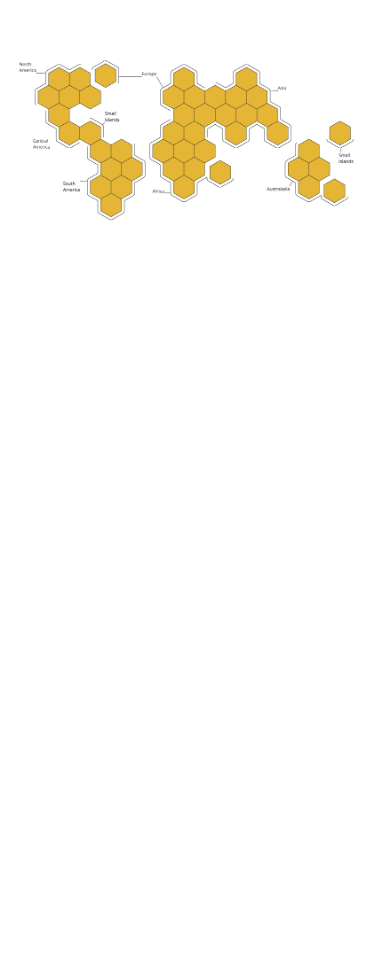
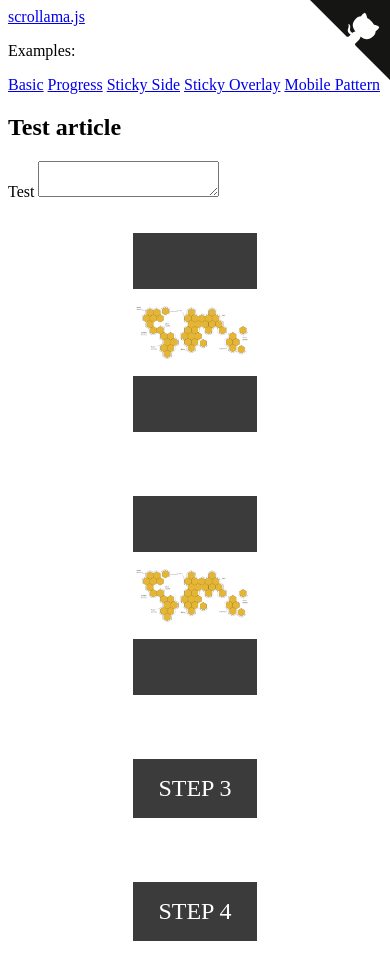
Before and after one commit to alliekrugman/evergreen, a plain HTML site: page index.html in a window 390 px wide. Before the commit the page ends 844 px from the top, so only its background shows below. Drawn offline with Linux system fonts and the light colour scheme.

Commit message:
Update index.html

```diff
--- a/index.html
+++ b/index.html
@@ -1,3 +1,81 @@
+
+<!DOCTYPE html>
+<html>
+
+<head>
+	<meta charset="utf-8" />
+	<meta http-equiv="X-UA-Compatible" content="IE=edge" />
+	<title>Test Scroll</title>
+	<meta name="description" content="Scrollama: Basic Example" />
+	<meta name="viewport" content="width=device-width, initial-scale=1" />
+	<link rel="stylesheet" href="../style.css" />
+	<style>
+		#scrolly {
+			position: relative;
+		}
+
+		article {
+			position: relative;
+			padding: 0 1rem;
+			margin: 0 auto;
+			width: 33%;
+		}
+
+		.step {
+			margin: 2rem auto 4rem auto;
+			background-color: #3b3b3b;
+			color: #fff;
+		}
+
+		.step.is-active {
+			background-color: goldenrod;
+			color: #3b3b3b;
+		}
+
+		.step p {
+			text-align: center;
+			padding: 1rem;
+			font-size: 1.5rem;
+		}
+	</style>
+</head>
+
+<body>
+	<a href="https://github.com/russellsamora/scrollama" target="_blank" class="github-corner"
+		aria-label="View source on GitHub"><svg width="80" height="80" viewBox="0 0 250 250"
+			style="fill:#151513; color:#fff; position: absolute; top: 0; border: 0; right: 0;" aria-hidden="true">
+			<path d="M0,0 L115,115 L130,115 L142,142 L250,250 L250,0 Z"></path>
+			<path
+				d="M128.3,109.0 C113.8,99.7 119.0,89.6 119.0,89.6 C122.0,82.7 120.5,78.6 120.5,78.6 C119.2,72.0 123.4,76.3 123.4,76.3 C127.3,80.9 125.5,87.3 125.5,87.3 C122.9,97.6 130.6,101.9 134.4,103.2"
+				fill="currentColor" style="transform-origin: 130px 106px;" class="octo-arm"></path>
+			<path
+				d="M115.0,115.0 C114.9,115.1 118.7,116.5 119.8,115.4 L133.7,101.6 C136.9,99.2 139.9,98.4 142.2,98.6 C133.8,88.0 127.5,74.4 143.8,58.0 C148.5,53.4 154.0,51.2 159.7,51.0 C160.3,49.4 163.2,43.6 171.4,40.1 C171.4,40.1 176.1,42.5 178.8,56.2 C183.1,58.6 187.2,61.8 190.9,65.4 C194.5,69.0 197.7,73.2 200.1,77.6 C213.8,80.2 216.3,84.9 216.3,84.9 C212.7,93.1 206.9,96.0 205.4,96.6 C205.1,102.4 203.0,107.8 198.3,112.5 C181.9,128.9 168.3,122.5 157.7,114.1 C157.9,116.9 156.7,120.9 152.7,124.9 L141.0,136.5 C139.8,137.7 141.6,141.9 141.8,141.8 Z"
+				fill="currentColor" class="octo-body"></path>
+		</svg></a>
+	<main>
+		<nav>
+			<a href="https://github.com/russellsamora/scrollama">scrollama.js</a>
+			<div class="nav__examples">
+				<p>Examples:</p>
+				<a href="https://russellsamora.github.io/scrollama/basic">Basic</a>
+				<a href="https://russellsamora.github.io/scrollama/progress">Progress</a>
+				<a href="https://russellsamora.github.io/scrollama/sticky-side">Sticky Side</a>
+				<a href="https://russellsamora.github.io/scrollama/sticky-overlay">Sticky Overlay</a>
+				<a href="https://russellsamora.github.io/scrollama/mobile-pattern">Mobile Pattern</a>
+			</div>
+		</nav>
+		<section id="intro">
+			<h1 class="intro__hed">Test article</h1>
+			<p class="intro__dek">
+Test <Textarea>
+
+</Textarea>			</p>
+		</section>
+		<section id="scrolly">
+			<article>
+				<div class="step" data-step="1">
+					<p>
+
 
 
 <!-- Generated by ai2html v0.113.0 - 2023-07-22 17:07 -->
@@ -42,3 +120,117 @@
 </div>
 
 <!-- End ai2html - 2023-07-22 17:07 -->
+
+
+                    </p>
+				</div>
+				<div class="step" data-step="2">
+					<p>
+
+
+<!-- Generated by ai2html v0.113.0 - 2023-07-22 17:07 -->
+<!-- ai file: Test Map 6.svg -->
+<style media="screen,print">
+	#g-Test-Map-6_svg-box ,
+	#g-Test-Map-6_svg-box .g-artboard {
+		margin:0 auto;
+	}
+	#g-Test-Map-6_svg-box p {
+		margin:0;
+	}
+	#g-Test-Map-6_svg-box .g-aiAbs {
+		position:absolute;
+	}
+	#g-Test-Map-6_svg-box .g-aiImg {
+		position:absolute;
+		top:0;
+		display:block;
+		width:100% !important;
+	}
+	#g-Test-Map-6_svg-box .g-aiSymbol {
+		position: absolute;
+		box-sizing: border-box;
+	}
+	#g-Test-Map-6_svg-box .g-aiPointText p { white-space: nowrap; }
+	#g-Test-Map-6_svg-Artboard_1 {
+		position:relative;
+		overflow:hidden;
+	}
+
+</style>
+
+<div id="g-Test-Map-6_svg-box" class="ai2html">
+
+	<!-- Artboard: Artboard_1 -->
+	<div id="g-Test-Map-6_svg-Artboard_1" class="g-artboard" style="max-width: 842px;max-height: 595px" data-aspect-ratio="1.415" data-min-width="0">
+<div style="padding: 0 0 70.6887% 0;"></div>
+		<img id="g-Test-Map-6_svg-Artboard_1-img" class="g-Test-Map-6_svg-Artboard_1-img g-aiImg" alt="" src="Test-Map-6_svg-Artboard_1.png"/>
+	</div>
+
+</div>
+
+
+                    </p>
+				</div>
+				<div class="step" data-step="3">
+					<p>STEP 3</p>
+				</div>
+				<div class="step" data-step="4">
+					<p>STEP 4</p>
+				</div>
+			</article>
+		</section>
+		<section id="outro"></section>
+	</main>
+
+	<script src="../scrollama.min.js"></script>
+	<script>
+		var scrolly = document.querySelector("#scrolly");
+		var article = scrolly.querySelector("article");
+		var step = article.querySelectorAll(".step");
+
+		// initialize the scrollama
+		var scroller = scrollama();
+
+		// scrollama event handlers
+		function handleStepEnter(response) {
+			// response = { element, direction, index }
+			console.log(response);
+			// add to color to current step
+			response.element.classList.add("is-active");
+		}
+
+		function handleStepExit(response) {
+			// response = { element, direction, index }
+			console.log(response);
+			// remove color from current step
+			response.element.classList.remove("is-active");
+		}
+
+		function init() {
+			// set random padding for different step heights (not required)
+			step.forEach(function (step) {
+				var v = 100 + Math.floor((Math.random() * window.innerHeight) / 4);
+				step.style.padding = v + "px 0px";
+			});
+
+			// 1. setup the scroller with the bare-bones options
+			// 		this will also initialize trigger observations
+			// 2. bind scrollama event handlers (this can be chained like below)
+			scroller
+				.setup({
+					step: "#scrolly article .step",
+					debug: false,
+					offset: 0.5
+				})
+				.onStepEnter(handleStepEnter)
+				.onStepExit(handleStepExit);
+
+		}
+
+		// kick things off
+		init();
+	</script>
+</body>
+
+</html>
```
